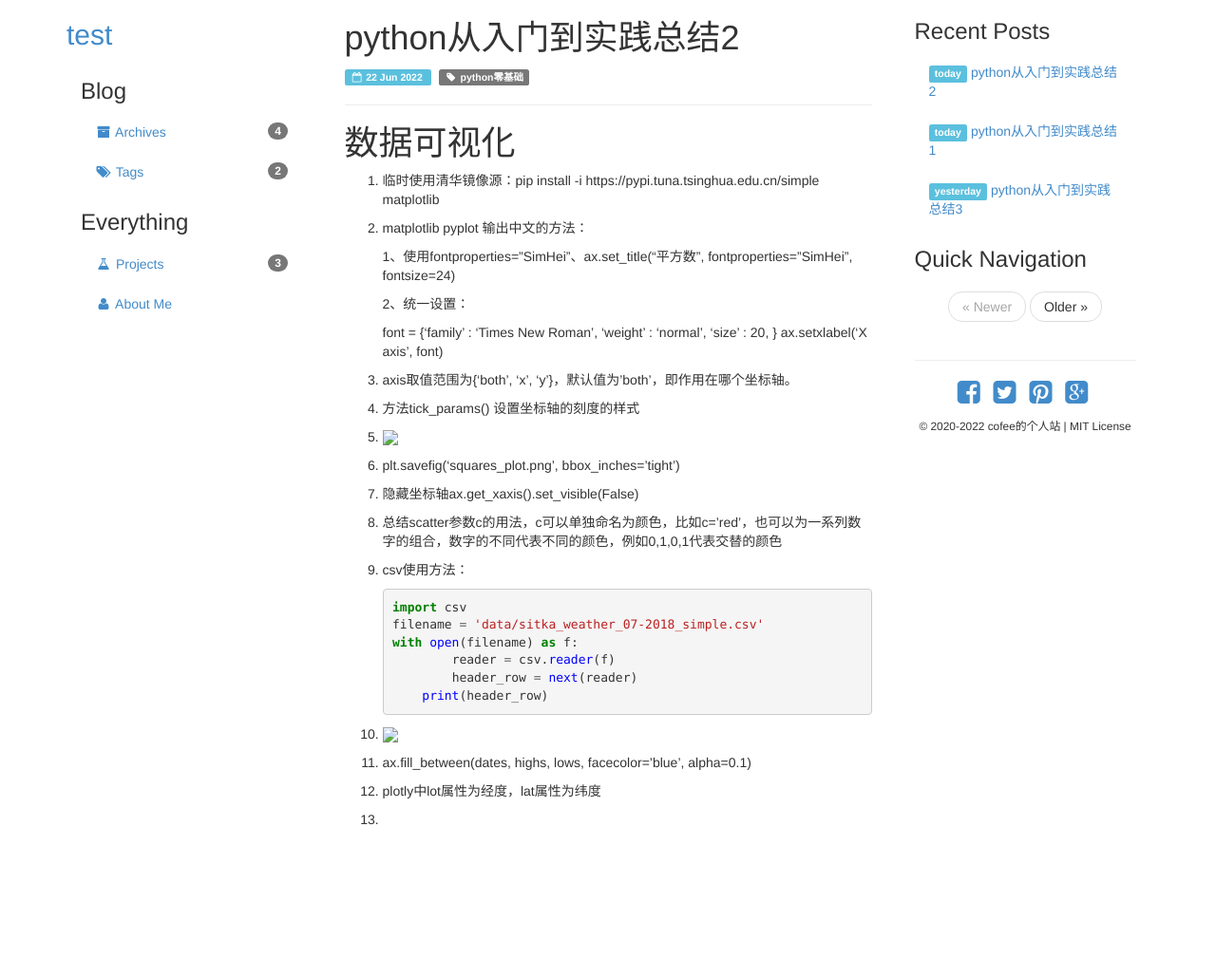
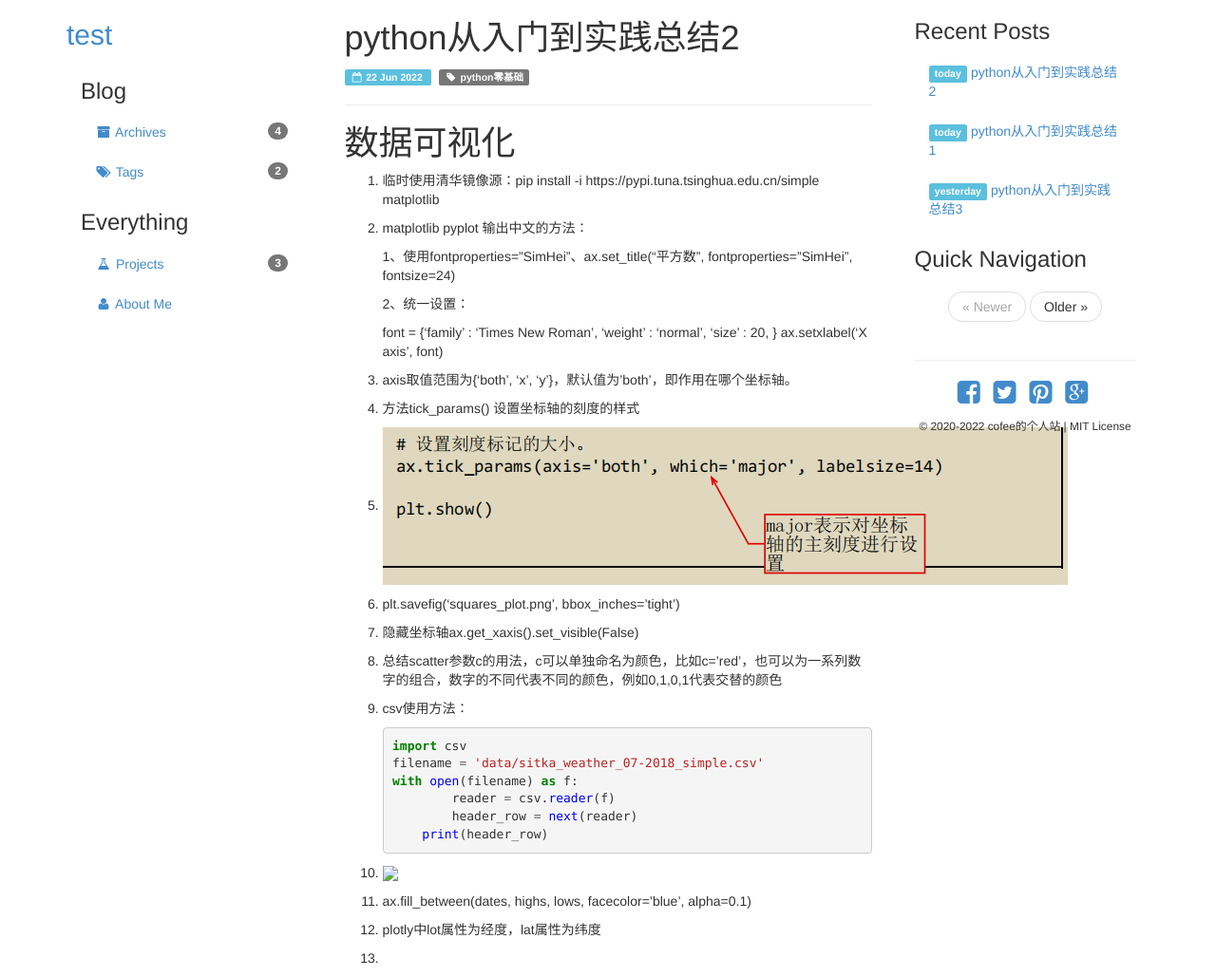
Before and after one commit to blog666/blog666.github.io, a Jekyll site: the page built from _posts/2022-06-22-python从入门到实践总结2.md, in a window 1280 px wide and 1029 px high. Shown: the whole window at 95% size. Built offline with Jekyll 4.4.1, drawn with Linux system fonts in a browser that asks for light colours.

Commit message:
2022622sec6

```diff
--- a/_posts/2022-06-22-python从入门到实践总结2.md
+++ b/_posts/2022-06-22-python从入门到实践总结2.md
@@ -19,7 +19,7 @@ tags: [python零基础]
 
 4. 方法tick_params() 设置坐标轴的刻度的样式
 
-5. <img src="./image-20220607123602482.png"/>
+5. ![]({{ site.baseurl }}/images/image-20220607123602482.png)
 
 6. plt.savefig('squares_plot.png', bbox_inches='tight')
 
```
Also changed, not shown: images/image-20220607123602482.png (renamed from _posts/image-20220607123602482.png), images/image-20220619180940157.png (renamed from _posts/image-20220619180940157.png).
